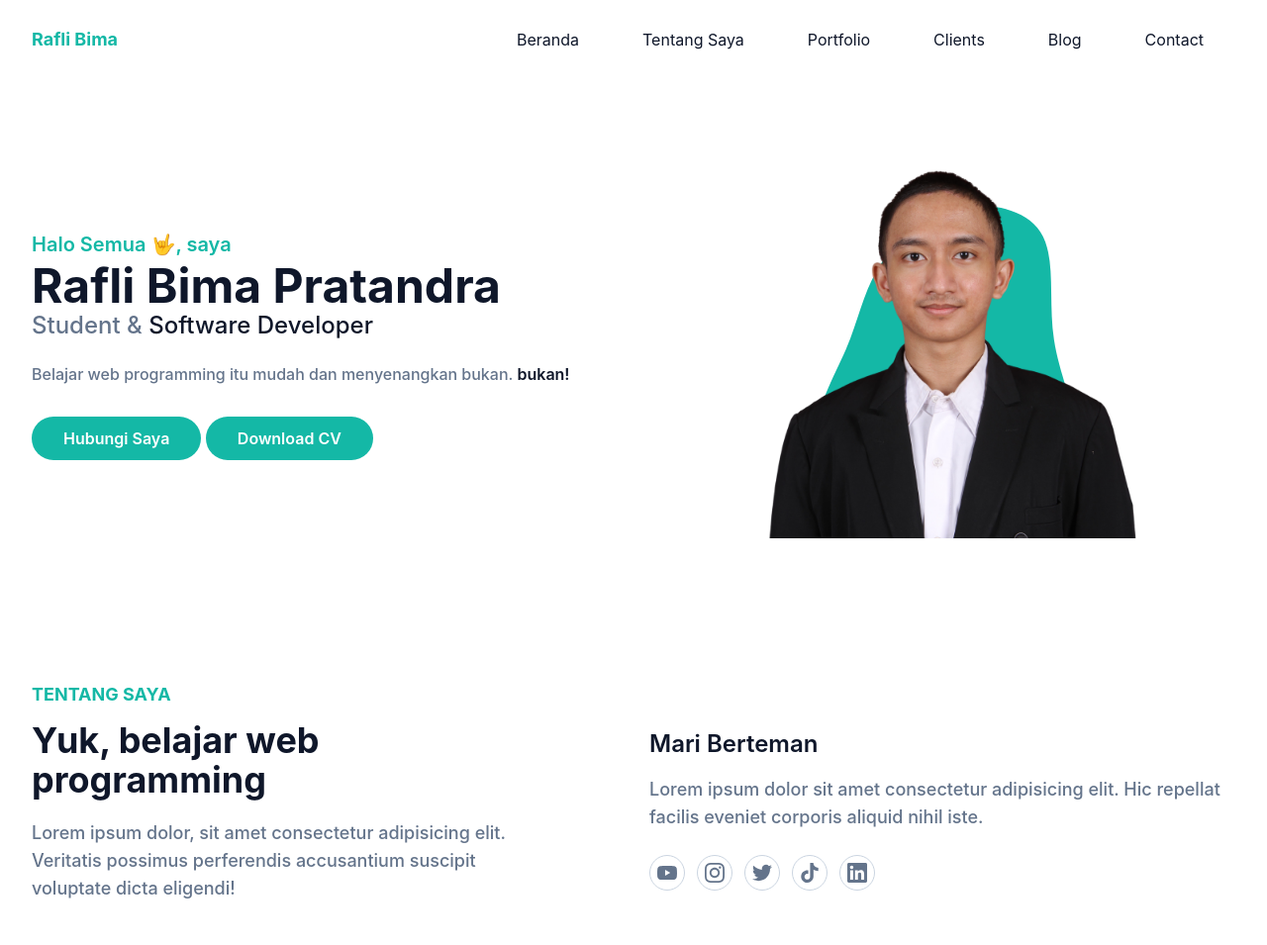
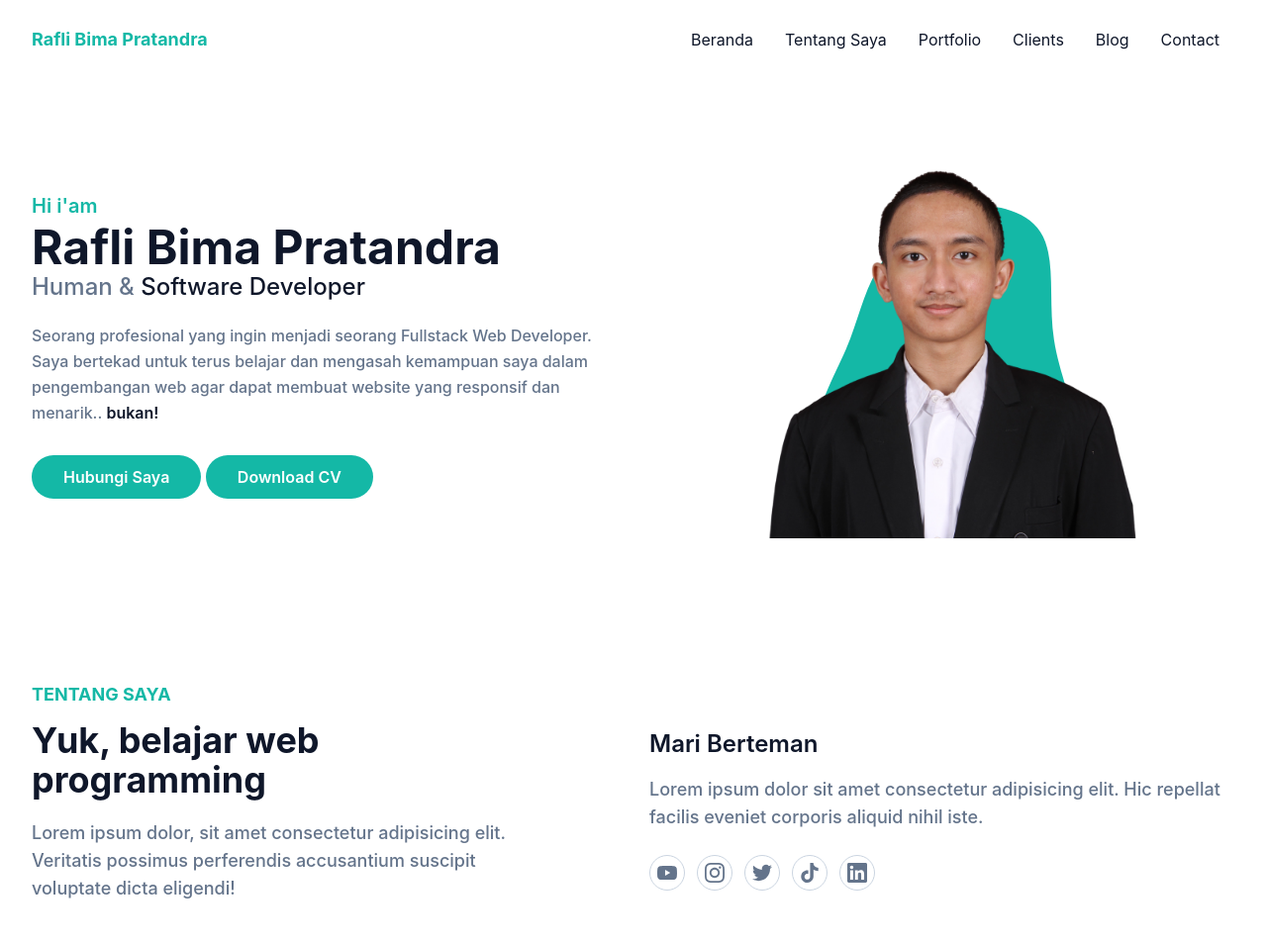
Before and after one commit to raflibima25/portfolio, a website: page index.html in a window 1280 px wide. Shown: the top 955 px of the page at 99% size. Drawn offline with nearby package versions, Linux system fonts and the light colour scheme.

Commit message:
fix: gap item navbar dan update jumbotron

```diff
--- a/index.html
+++ b/index.html
@@ -13,7 +13,7 @@
 			<div class="container">
 				<div class="relative flex items-center justify-between">
 					<div class="px-4">
-						<a href="#home" class="block py-6 text-lg font-bold text-primary">Rafli Bima</a>
+						<a href="#home" class="block py-6 text-lg font-bold text-primary">Rafli Bima Pratandra</a>
 					</div>
 					<div class="flex items-center px-4">
 						<button id="hamburger" name="hamburger" type="button" class="absolute right-4 block lg:hidden">
@@ -25,22 +25,22 @@
 						<nav id="nav-menu" class="absolute right-4 top-full hidden w-full max-w-[250px] rounded-lg bg-white py-5 shadow-lg lg:static lg:block lg:max-w-full lg:rounded-none lg:bg-transparent lg:shadow-none">
 							<ul class="block lg:flex">
 								<li class="group">
-									<a href="#home" class="mx-8 flex py-2 text-base text-dark group-hover:text-primary">Beranda</a>
+									<a href="#home" class="mx-4 flex py-2 text-base text-dark group-hover:text-primary">Beranda</a>
 								</li>
 								<li class="group">
-									<a href="#about" class="mx-8 flex py-2 text-base text-dark group-hover:text-primary">Tentang Saya</a>
+									<a href="#about" class="mx-4 flex py-2 text-base text-dark group-hover:text-primary">Tentang Saya</a>
 								</li>
 								<li class="group">
-									<a href="#portfolio" class="mx-8 flex py-2 text-base text-dark group-hover:text-primary">Portfolio</a>
+									<a href="#portfolio" class="mx-4 flex py-2 text-base text-dark group-hover:text-primary">Portfolio</a>
 								</li>
 								<li class="group">
-									<a href="#clients" class="mx-8 flex py-2 text-base text-dark group-hover:text-primary">Clients</a>
+									<a href="#clients" class="mx-4 flex py-2 text-base text-dark group-hover:text-primary">Clients</a>
 								</li>
 								<li class="group">
-									<a href="#blog" class="mx-8 flex py-2 text-base text-dark group-hover:text-primary">Blog</a>
+									<a href="#blog" class="mx-4 flex py-2 text-base text-dark group-hover:text-primary">Blog</a>
 								</li>
 								<li class="group">
-									<a href="#contact" class="mx-8 flex py-2 text-base text-dark group-hover:text-primary">Contact</a>
+									<a href="#contact" class="mx-4 flex py-2 text-base text-dark group-hover:text-primary">Contact</a>
 								</li>
 							</ul>
 						</nav>
@@ -55,11 +55,11 @@
 			<div class="container">
 				<div class="flex flex-wrap">
 					<div class="w-full self-center px-4 lg:w-1/2">
-						<h1 class="text-base font-semibold text-primary md:text-xl">Halo Semua 🤟, saya <span class="mt-1 block text-4xl font-bold text-dark lg:text-5xl">Rafli Bima Pratandra</span></h1>
-						<h2 class="mb-5 text-lg font-medium text-secondary lg:text-2xl">Student & <span class="text-dark">Software Developer</span></h2>
-						<p class="mb-10 font-medium leading-relaxed text-secondary">Belajar web programming itu mudah dan menyenangkan bukan. <span class="font-semibold text-dark">bukan!</span></p>
+						<h1 class="text-base font-semibold text-primary md:text-xl">Hi i'am <span class="mt-1 block text-4xl font-bold text-dark lg:text-5xl">Rafli Bima Pratandra</span></h1>
+						<h2 class="mb-5 text-lg font-medium text-secondary lg:text-2xl">Human & <span class="text-dark">Software Developer</span></h2>
+						<p class="mb-10 font-medium leading-relaxed text-secondary">Seorang profesional yang ingin menjadi seorang Fullstack Web Developer. Saya bertekad untuk terus belajar dan mengasah kemampuan saya dalam pengembangan web agar dapat membuat website yang responsif dan menarik.. <span class="font-semibold text-dark">bukan!</span></p>
 
-						<a href="#" class="rounded-full bg-primary py-3 px-8 text-base font-semibold text-white transition duration-300 ease-in-out hover:opacity-80 hover:shadow-lg">Hubungi Saya</a>
+						<a href="#contact" class="rounded-full bg-primary py-3 px-8 text-base font-semibold text-white transition duration-300 ease-in-out hover:opacity-80 hover:shadow-lg">Hubungi Saya</a>
 						<a href="dist/CV_Rafli Bima Pratandra_2024.pdf" id="download-cv" target="_blank" class="rounded-full bg-primary py-3 px-8 text-base font-semibold text-white transition duration-300 ease-in-out hover:opacity-80 hover:shadow-lg" >Download CV</a>
 					</div>
 
```
